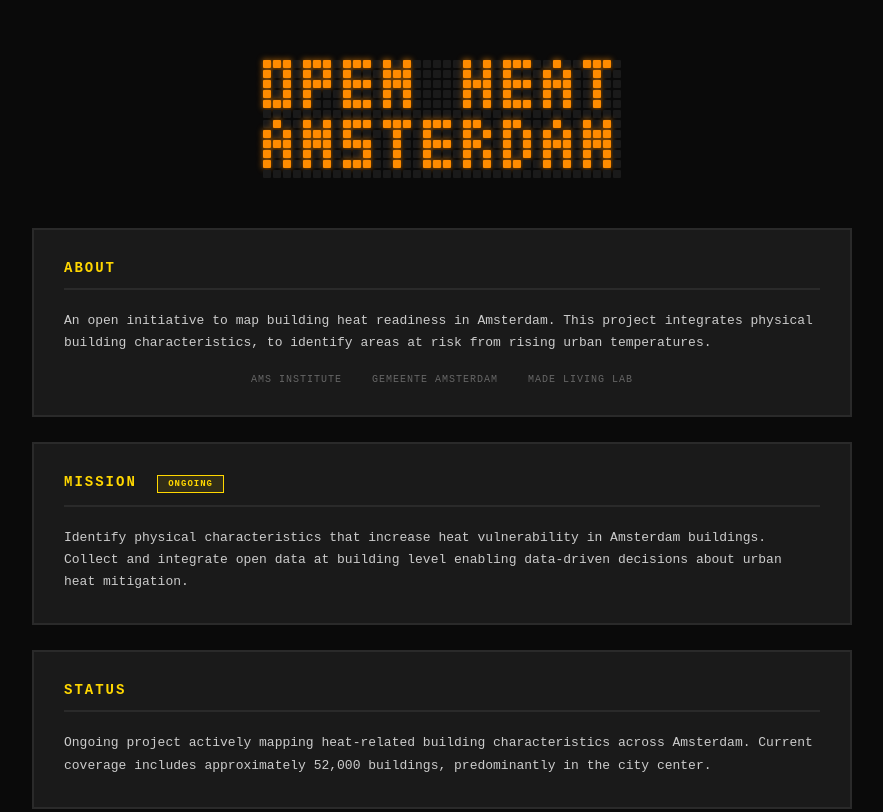
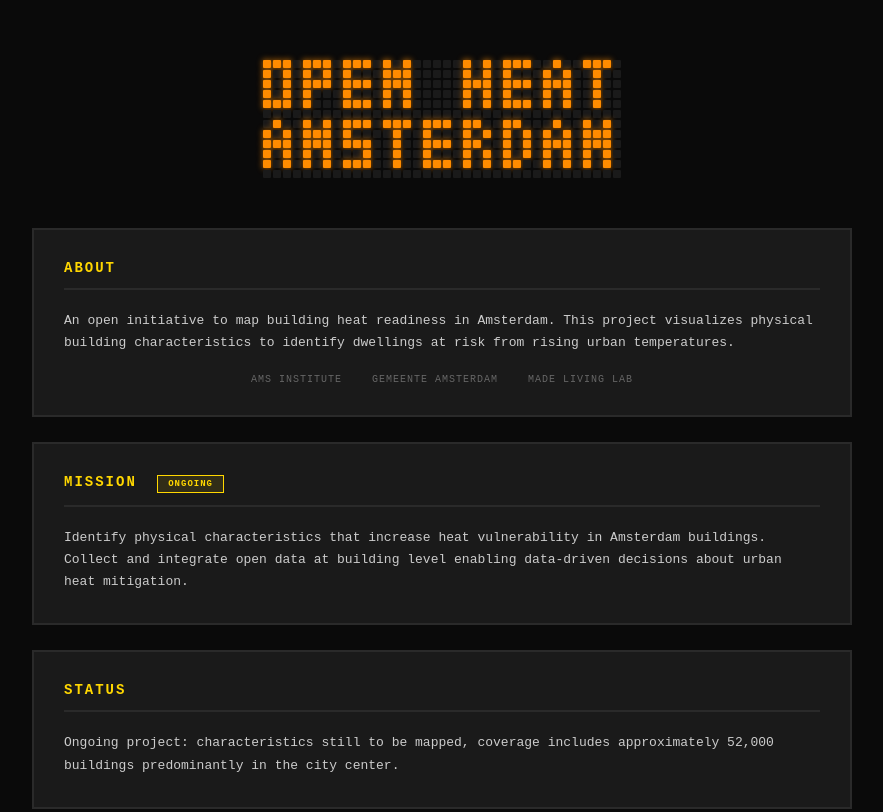
Before and after one commit to orlandocloss/ams-heat-demo, a website: page index.html in a window 1280 px wide. Shown: the top 812 px of the page, without its empty margins (198-1081 px from the left). Drawn offline with Linux system fonts and the light colour scheme.

Commit message:
ne edits

```diff
--- a/index.html
+++ b/index.html
@@ -15,8 +15,8 @@
         <div class="section">
             <h2>ABOUT</h2>
             <p>
-                An open initiative to map building heat readiness in Amsterdam. This project integrates physical building characteristics,
-                to identify areas at risk from rising urban temperatures.
+                An open initiative to map building heat readiness in Amsterdam. This project visualizes physical building characteristics
+                to identify dwellings at risk from rising urban temperatures.
             </p>
             <div class="partners">
                 <span>AMS INSTITUTE</span>
@@ -36,8 +36,7 @@
         <div class="section">
             <h2>STATUS</h2>
             <p>
-                Ongoing project actively mapping heat-related building characteristics across Amsterdam.
-                Current coverage includes approximately 52,000 buildings, predominantly in the city center.
+                Ongoing project: characteristics still to be mapped, coverage includes approximately 52,000 buildings predominantly in the city center.
             </p>
         </div>
 
```
